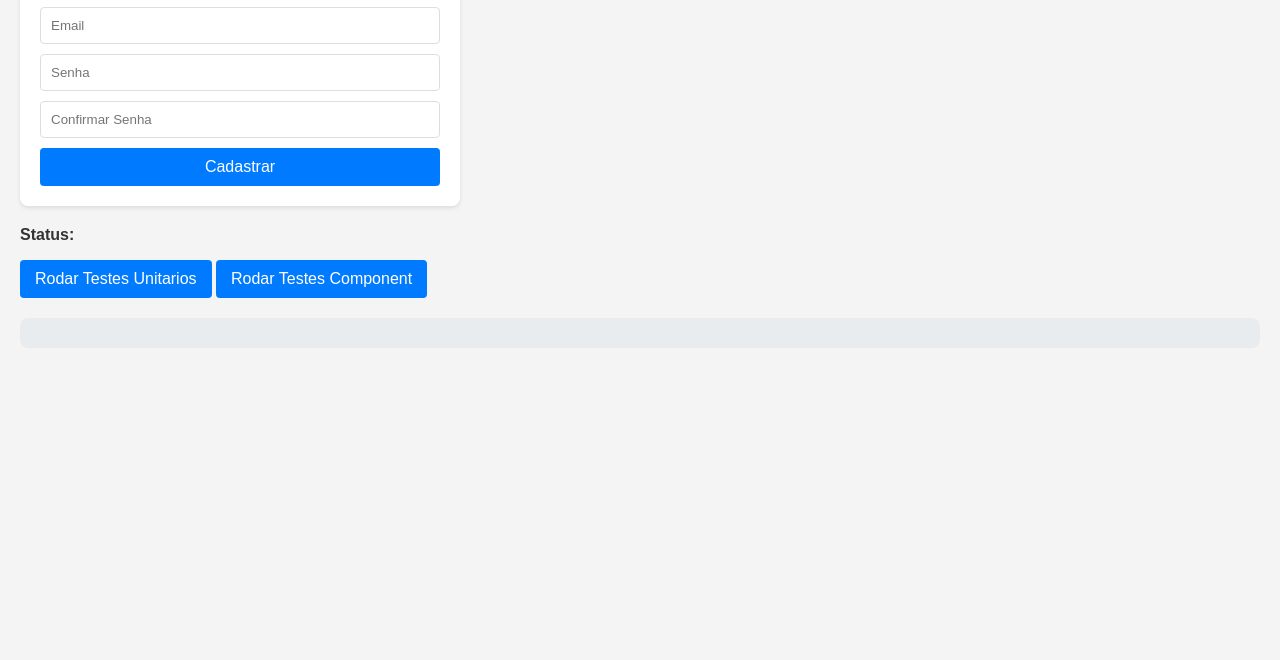
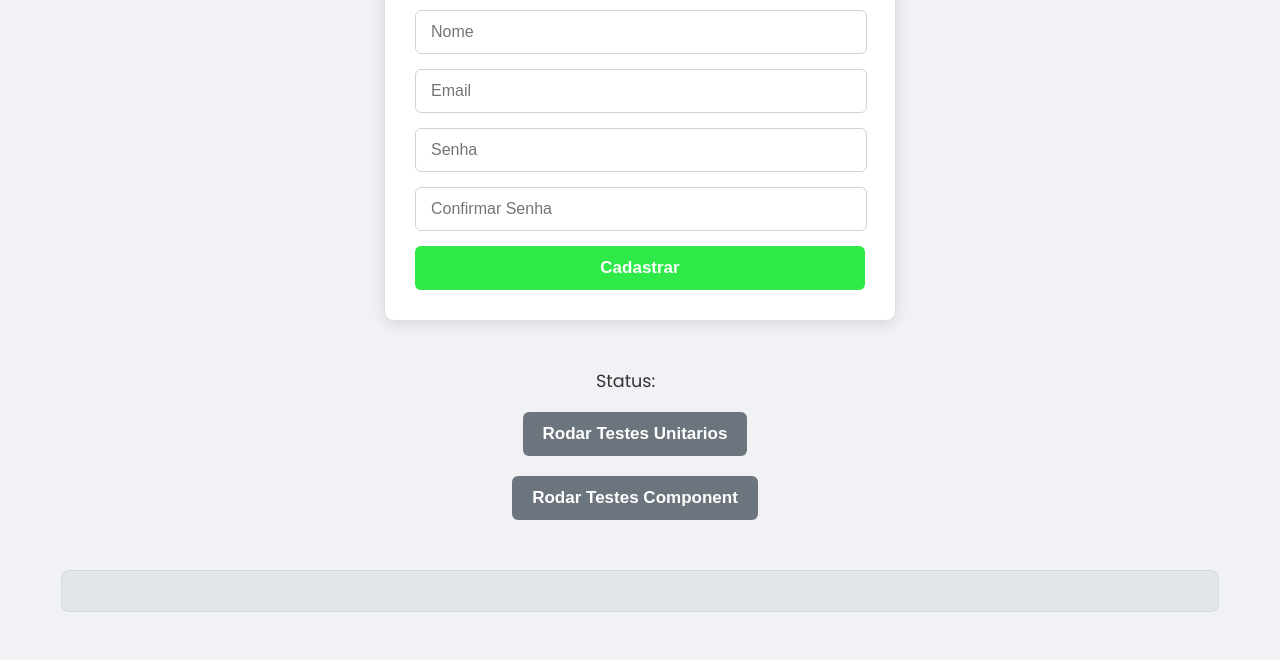
Before and after one commit to Gabrielassis134/TrabalhoUC3, a plain HTML site: page index.html in a window 1280 px wide. Shown: the part 140-800 px from the top of the page. Drawn offline with Linux system fonts and the light colour scheme.

Commit message:
Cadastro de Usuário finalizado

```diff
--- a/css/styles.css
+++ b/css/styles.css
@@ -1,60 +1,142 @@
+/* Importação de uma fonte moderna do Google Fonts */
+@import url('https://fonts.googleapis.com/css2?family=Poppins:wght@300;400;600&display=swap');
+
 body {
-  font-family: sans-serif;
-  margin: 20px;
-  background-color: #f4f4f4;
+    font-family: 'Poppins', sans-serif; /* Aplica a nova fonte */
+    margin: 0; /* Remove margem padrão do body */
+    padding: 20px;
+    background-color: #f0f2f5; /* Cor de fundo mais suave */
     color: #333;
+    display: flex;
+    flex-direction: column;
+    align-items: center; /* Centraliza o conteúdo horizontalmente */
+    min-height: 100vh; /* Garante que o body ocupe a altura total da viewport */
+    box-sizing: border-box; /* Inclui padding e border no cálculo da largura/altura */
 }
 
 h1 {
-  color: #0056b3;
+    color: #2c3e50; /* Cor mais escura e profissional para o título */
+    margin-bottom: 30px;
+    font-weight: 600; /* Deixa o título mais marcante */
 }
 
 form {
-  background-color: #fff;
-  padding: 20px;
-  border-radius: 8px;
-  box-shadow: 0 2px 4px rgba(0, 0, 0, 0.1);
+    background-color: #ffffff;
+    padding: 30px;
+    border-radius: 10px; /* Bordas mais arredondadas */
+    box-shadow: 0 4px 15px rgba(0, 0, 0, 0.1); /* Sombra mais suave e proeminente */
     display: flex;
     flex-direction: column;
-  gap: 10px;
-  max-width: 400px;
-  margin-bottom: 20px;
+    gap: 15px; /* Aumenta o espaçamento entre os campos */
+    max-width: 450px; /* Largura máxima um pouco maior para o formulário */
+    width: 100%; /* Garante que o formulário ocupe a largura disponível */
+    margin-bottom: 25px;
+    border: 1px solid #e0e0e0; /* Borda sutil */
 }
 
 input[type="text"],
 input[type="email"],
 input[type="password"] {
-  padding: 10px;
-  border: 1px solid #ddd;
-  border-radius: 4px;
+    padding: 12px 15px; /* Aumenta o padding para melhor toque */
+    border: 1px solid #ced4da; /* Cor da borda mais neutra */
+    border-radius: 6px; /* Bordas dos inputs mais arredondadas */
+    font-size: 16px; /* Tamanho de fonte consistente */
+    width: calc(100% - 30px); /* Ajusta largura considerando padding */
+    transition: border-color 0.3s ease, box-shadow 0.3s ease; /* Transição suave no foco */
+}
+
+input[type="text"]:focus,
+input[type="email"]:focus,
+input[type="password"]:focus {
+    border-color: #2ee947; /* Borda azul no foco */
+    box-shadow: 0 0 0 0.2rem rgba(0, 123, 255, 0.25); /* Sombra suave no foco */
+    outline: none; /* Remove outline padrão */
 }
 
 button {
-  padding: 10px 15px;
-  background-color: #007bff;
+    padding: 12px 20px;
+    background-color: #2ee947;
     color: white;
     border: none;
-  border-radius: 4px;
+    border-radius: 6px;
     cursor: pointer;
-  font-size: 16px;
+    font-size: 17px; /* Aumenta o tamanho da fonte do botão */
+    font-weight: 600; /* Deixa o texto do botão mais encorpado */
+    transition: background-color 0.3s ease, transform 0.2s ease; /* Transições no hover */
 }
 
 button:hover {
-  background-color: #0056b3;
+    background-color: #2ee947;
+    transform: translateY(-2px); /* Efeito de "levantar" no hover */
+}
+
+/* Estilo para os botões de teste */
+#rodarTestesUnitBtn, #rodarTestesComponentBtn {
+    background-color: #6c757d; /* Cor neutra para botões de teste */
+    margin-right: 10px; /* Espaçamento entre os botões */
+    margin-bottom: 20px;
+}
+
+#rodarTestesUnitBtn:hover, #rodarTestesComponentBtn:hover {
+    background-color: #5a6268;
 }
 
 p {
-  font-weight: bold;
+    font-weight: 500; /* Peso da fonte para parágrafos */
+    margin-top: 10px;
+    font-size: 1.1em; /* Tamanho um pouco maior */
 }
 
 #statusCadastro {
-  margin-top: 10px;
+    margin-top: 15px; /* Mais espaço acima do status */
+    font-weight: 600; /* Status mais visível */
+    padding: 8px 12px;
+    border-radius: 5px;
+    display: inline-block; /* Permite padding e margin */
+}
+
+/* Cores específicas para as mensagens de status */
+#statusCadastro[style*="green"] {
+    background-color: #d4edda; /* Fundo verde claro para sucesso */
+    color: #155724; /* Texto verde escuro */
+    border: 1px solid #c3e6cb;
+}
+
+#statusCadastro[style*="red"] {
+    background-color: #f8d7da; /* Fundo vermelho claro para erro */
+    color: #721c24; /* Texto vermelho escuro */
+    border: 1px solid #f5c6cb;
 }
 
 #testes-resultados {
-  margin-top: 20px;
+    margin-top: 30px; /* Mais espaço acima dos resultados dos testes */
+    padding: 20px;
+    background-color: #e2e6ea; /* Cor de fundo mais clara */
+    border-radius: 8px;
+    white-space: pre-wrap;
+    font-family: 'Cascadia Code', 'Fira Code', monospace; /* Fonte monoespaçada para resultados */
+    font-size: 0.9em;
+    border: 1px solid #d6d8db;
+    max-width: 90%; /* Limita a largura para melhor leitura */
+    width: 100%;
+}
+
+/* Responsividade básica */
+@media (max-width: 600px) {
+    body {
         padding: 15px;
-  background-color: #e9ecef;
-  border-radius: 8px;
-  white-space: pre-wrap; /* Para quebra de linha dos resultados */
     }
+
+    form {
+        padding: 20px;
+    }
+
+    h1 {
+        font-size: 1.8em;
+    }
+
+    button {
+        font-size: 16px;
+        padding: 10px 15px;
+    }
+}
```
Lines whose indentation alone changed are shown as unchanged.
